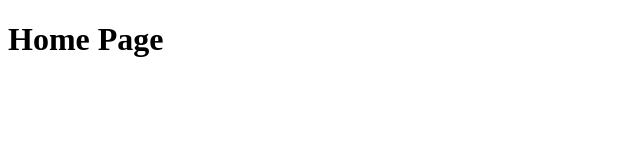
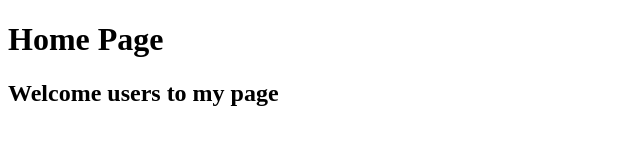
Before and after one commit to Imran660/static_app_draco, a plain HTML site: page index.html in a window 1280 px wide. Shown: the whole page, without its empty margins (0-640 px from the left). Drawn offline with Linux system fonts and the light colour scheme.

Commit message:
updated the content of the home page

```diff
--- a/index.html
+++ b/index.html
@@ -5,5 +5,6 @@
   </head>
   <body>
     <h1>Home Page</h1>
+    <h2>Welcome users to my page</h2>
   </body>
 </html>
```
